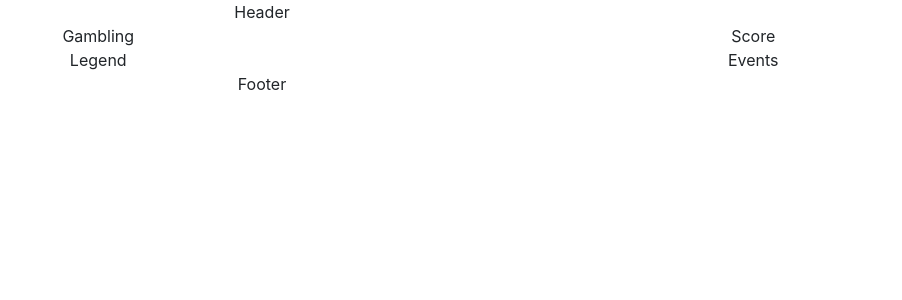
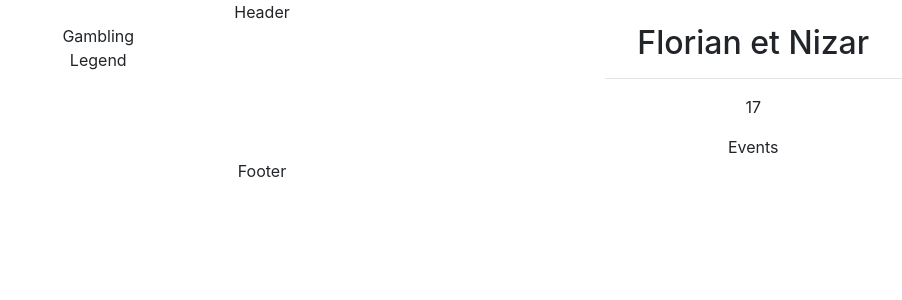
Before and after one commit to wcs-hackathon-bondimanchoeuf/bandimanchoeuf, a React (Create React App) app: page /Game in a window 1280 px wide. Shown: the top 300 px of the page, without its empty margins (378-1280 px from the left). Built offline with nearby package versions, Linux system fonts and the light colour scheme.

Commit message:
Added a title and a text for score in Score component

```diff
--- a/src/components/Score.jsx
+++ b/src/components/Score.jsx
@@ -1,7 +1,13 @@
 import React from "react";
 
 const Score = () => {
-  return <div>Score</div>;
+  return (
+    <div>
+      <h2>Florian et Nizar</h2>
+      <hr />
+      <p>17</p>
+    </div>
+  );
 };
 
 export default Score;
```
